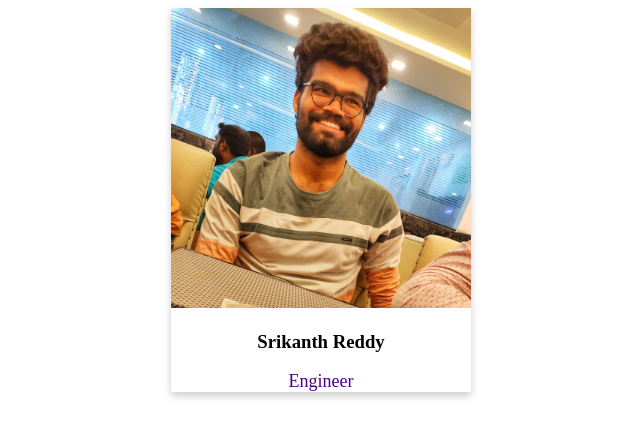
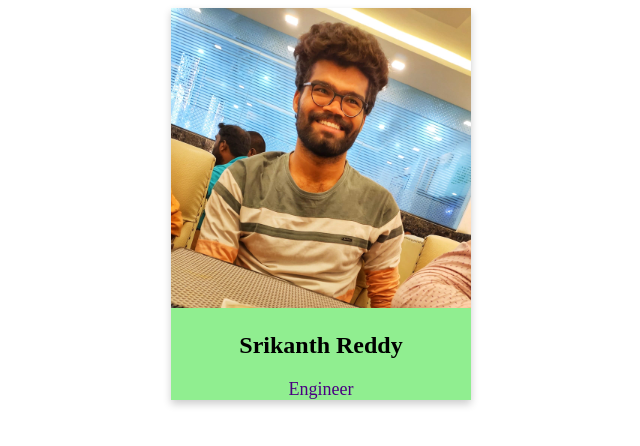
Before and after one commit to GodVilan/mern-stack1, a plain HTML site: page card.html in a window 1280 px wide. Shown: the whole page, without its empty margins (319-959 px from the left). Drawn offline with Linux system fonts and the light colour scheme.

Commit message:
added styles to page

```diff
--- a/card.html
+++ b/card.html
@@ -8,6 +8,7 @@
 </head>
 <style>
     .profile{
+        background-color: lightgreen;
         box-shadow: 0 4px 8px 0 rgba(0 ,0 ,0 , 0.2);
         max-width: 300px;
         margin: auto;
@@ -21,7 +22,7 @@
 <body>
     <div class = "profile">
         <img src = "mypic.jpg" alt = "pic" style = "width: 100%;">
-        <h3><b>Srikanth Reddy</b></h3>
+        <h2><b>Srikanth Reddy</b></h3>
         <p class="dec">Engineer</p>
     </div>
 </body>
```
